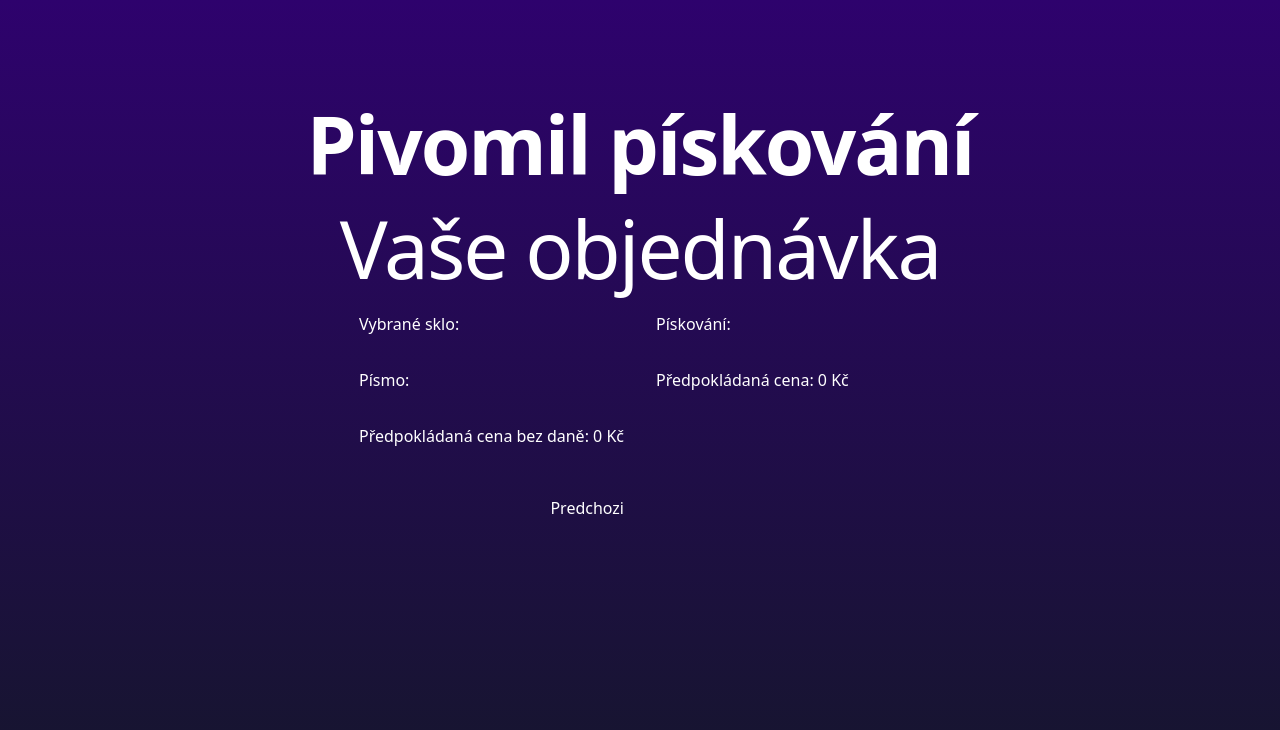
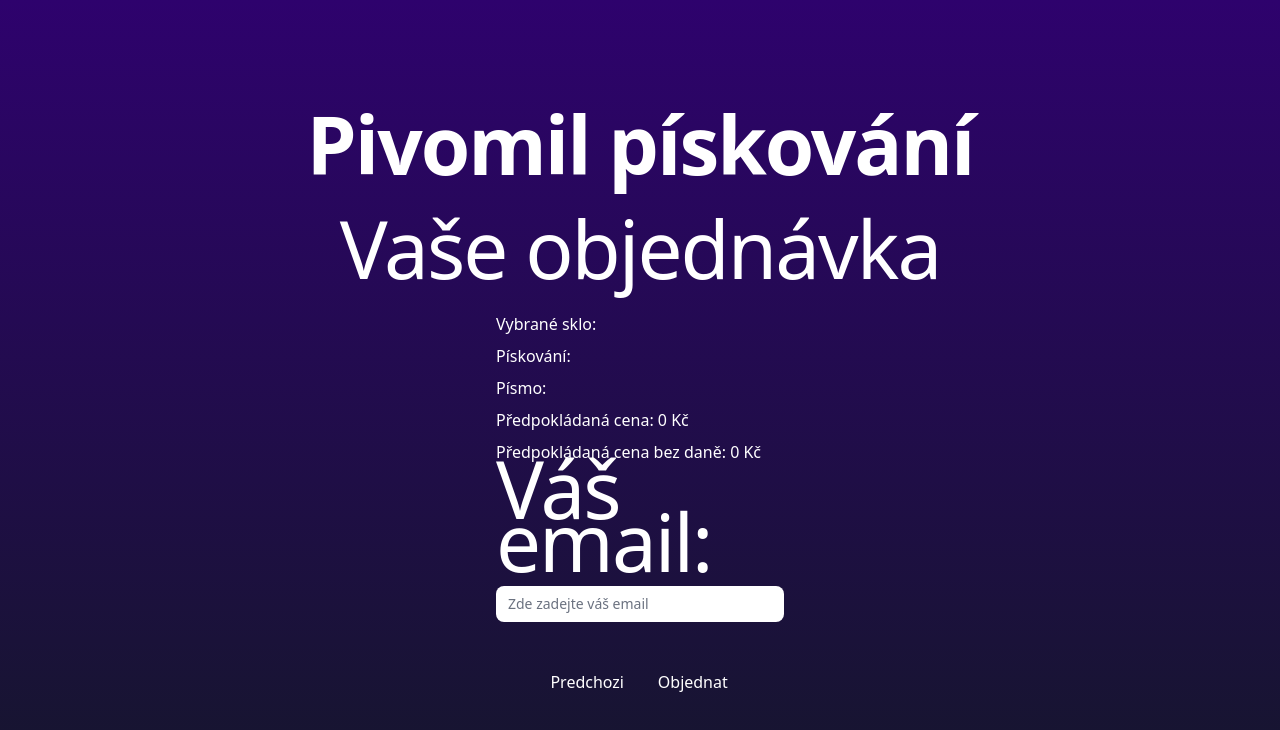
Before and after one commit to ViktorVonlex/bp-pivomil, a Next.js app: page /finalize in a window 1280 px wide. Shown: the top 730 px of the page. Built offline with nearby package versions, Linux system fonts and the light colour scheme.

Commit message:
Added mail field in /finalize

```diff
--- a/src/components/TextInput.tsx
+++ b/src/components/TextInput.tsx
@@ -27,7 +27,7 @@ const TextInput = ({setWordCounter}: Props) => {
           type="text"
           name="text"
           id="text"
-          className="w-full rounded-lg border-none py-2 pl-3 pr-10 text-sm leading-5 text-gray-900 focus:ring-0 font-[${}]"
+          className="w-full rounded-lg border-none py-2 pl-3 pr-10 text-sm leading-5 text-gray-900 focus:ring-0"
           placeholder="Váš text zde"
           onChange={(event) => {
             const wordCount = getWordCount(event.target.value)
--- a/src/pages/finalize.tsx
+++ b/src/pages/finalize.tsx
@@ -1,6 +1,10 @@
 import { type NextPage } from "next";
 import { useEffect, useState } from "react";
 import { type SelectedFont, type Item } from "~/util/types";
+
+function saveUserNote(str:string) {
+    localStorage.setItem("userNote", str)
+}
 
 const Finalize: NextPage = () => {
 
@@ -38,20 +42,38 @@ const Finalize: NextPage = () => {
             <h2 className="text-2xl text-center tracking-tight text-white sm:text-[5rem]">
                 Vaše objednávka
             </h2>
-            <div className="grid grid-rows-3 grid-flow-row grid-cols-2 gap-4 md:gap-8">
+            <div className="">
 
-                <p className="text-white">Vybrané sklo: {selectedProduct?.name}</p>
-                <p className="text-white">Pískování: {service.toUpperCase()}</p>
-                <p className="text-white">Písmo: {selectedFont?.selectedFont.name}</p>
-                <p className="text-white">Předpokládaná cena: {finalPrice} Kč</p>
-                <p className="text-white">Předpokládaná cena bez daně: {(finalPrice / 1.21).toFixed(0)} Kč</p>
+                <p className="text-white mb-2">Vybrané sklo: {selectedProduct?.name}</p>
+                <p className="text-white mb-2">Pískování: {service.toUpperCase()}</p>
+                <p className="text-white mb-2">Písmo: {selectedFont?.selectedFont.name}</p>
+                <p className="text-white mb-2">Předpokládaná cena: {finalPrice} Kč</p>
+                <p className="text-white mb-2">Předpokládaná cena bez daně: {(finalPrice / 1.21).toFixed(0)} Kč</p>
+
+                <div className="w-72">
+                    <label htmlFor="email" className="pageHeader">
+                        Váš email:
+                    </label>
+                    <div className="relative rounded-md mt-2">
+                        <input
+                        type="text"
+                        name="text"
+                        id="email"
+                        className="w-full rounded-lg border-none py-2 pl-3 pr-10 text-sm leading-5 text-gray-900 focus:ring-0"
+                        placeholder="Zde zadejte váš email"
+                        onChange={(event) => {
+                            saveUserNote(event.target.value)
+                        }}
+                        />
+                    </div>
+                </div>
 
             </div>
             <div className="grid grid-cols-2 gap-10 md:gap-8">
                 <button onClick={() => history.back()} className="text-center text-white flex flex-col justify-center">
                     Predchozi
                 </button>
-                <div></div>
+                <button className="text-center text-white">Objednat</button>
             </div>
         </>
     );
```
